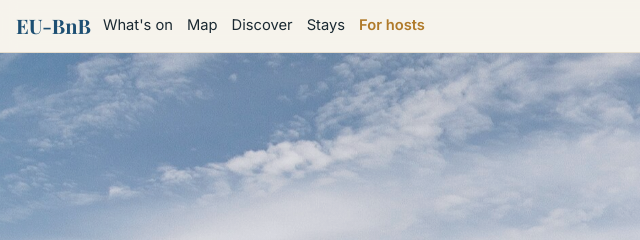
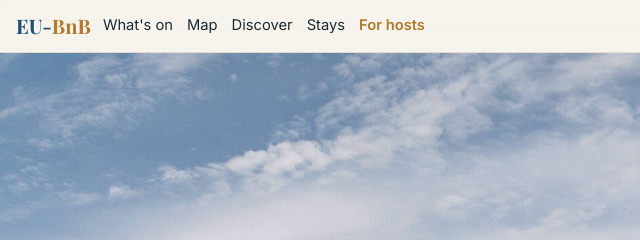
Before and after one commit to friesh-stack/eu-bnb, a plain HTML site: page index.html in a window 1280 px wide. Shown: the top 240 px of the page, 0-640 px from the left. Drawn offline with Linux system fonts and the light colour scheme.

Commit message:
auto: Inhalte 2026-11-24

```diff
--- a/assets/portal.css
+++ b/assets/portal.css
@@ -100,3 +100,5 @@ a{color:var(--brand)}
 .vform input,.vform select,.vform textarea{font:inherit;padding:10px;border:1px solid var(--line);border-radius:10px;background:var(--white);color:var(--ink)}
 .vform .voll,.vform .btn,.vform .ok{grid-column:1/-1}
 @media (max-width:640px){.vform{grid-template-columns:1fr}}
+
+.logo span{color:var(--accent)}
--- a/index.html
+++ b/index.html
@@ -14,7 +14,7 @@
 </head>
 <body>
 <header class="kopf">
-  <a class="logo" href="index.html">EU-BnB</a>
+  <a class="logo" href="index.html">EU-<span>BnB</span></a>
   <nav><a href="index.html#aktuell"><span lang="en">What&#x27;s on</span><span lang="de" hidden>Aktuell</span><span lang="fr" hidden>Actualités</span><span lang="it" hidden>Novità</span><span lang="es" hidden>Novedades</span><span lang="nl" hidden>Actueel</span></a><a href="index.html#karte"><span lang="en">Map</span><span lang="de" hidden>Karte</span><span lang="fr" hidden>Carte</span><span lang="it" hidden>Mappa</span><span lang="es" hidden>Mapa</span><span lang="nl" hidden>Kaart</span></a><a href="#entdecken"><span lang="en">Discover</span><span lang="de" hidden>Entdecken</span><span lang="fr" hidden>Découvrir</span><span lang="it" hidden>Scoprire</span><span lang="es" hidden>Descubrir</span><span lang="nl" hidden>Ontdekken</span></a><a href="#unterkuenfte"><span lang="en">Stays</span><span lang="de" hidden>Unterkünfte</span><span lang="fr" hidden>Logements</span><span lang="it" hidden>Alloggi</span><span lang="es" hidden>Alojamientos</span><span lang="nl" hidden>Accommodaties</span></a><a class="nav-cta" href="#gastgeber"><span lang="en">For hosts</span><span lang="de" hidden>Für Gastgeber</span><span lang="fr" hidden>Pour les hôtes</span><span lang="it" hidden>Per gli host</span><span lang="es" hidden>Para anfitriones</span><span lang="nl" hidden>For hosts</span></a></nav>
   <div class="langs viele"><button type="button" data-lang="en">EN</button><button type="button" data-lang="de">DE</button><button type="button" data-lang="fr">FR</button><button type="button" data-lang="it">IT</button><button type="button" data-lang="es">ES</button><button type="button" data-lang="nl">NL</button><select class="lang-select" aria-label="Sprache / Language"><option value="en">EN</option><option value="de">DE</option><option value="fr">FR</option><option value="it">IT</option><option value="es">ES</option><option value="nl">NL</option></select></div>
 </header>
```
Also changed, not shown: aktuell.html (+1 -1 lines), datenschutz.html (+1 -1 lines), impressum.html (+1 -1 lines), vermieter.html (+1 -1 lines).
